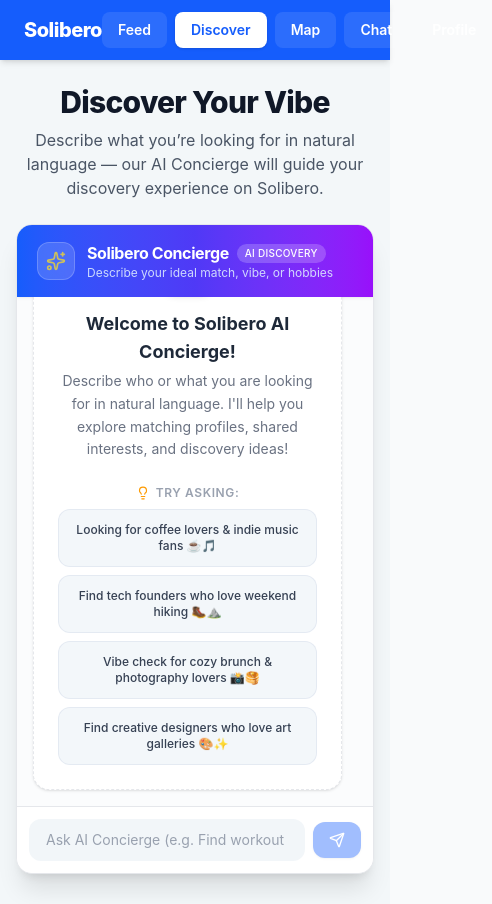
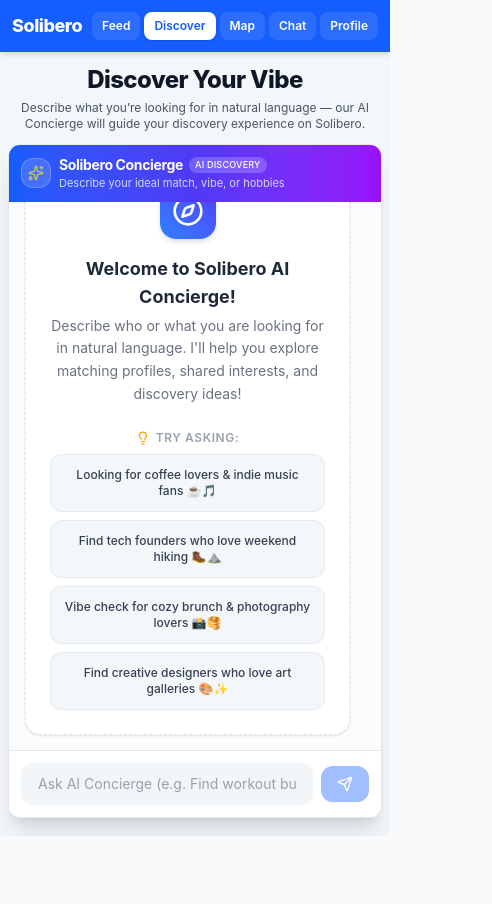
Before and after one commit to Jeeareen/soloberty, a Next.js app in the folder discovery-app/: page /discover in a window 390 px wide. Shown: the whole page, 492 px wide, since content can reach past the window. After the commit the page ends 844 px from the top, so only its background shows below. Built offline with nearby package versions, Linux system fonts and the light colour scheme.

Commit message:
fix(mobile): resolve navbar horizontal overflow and remove right white margin

```diff
--- a/discovery-app/app/discover/page.tsx
+++ b/discovery-app/app/discover/page.tsx
@@ -8,14 +8,14 @@
 
 export default function DiscoverPage() {
   return (
-    <main className="min-h-screen bg-slate-100/60 py-6 px-4 sm:px-6 lg:px-8">
-      <div className="max-w-4xl mx-auto space-y-6">
+    <main className="min-h-[calc(100vh-60px)] bg-slate-100/60 py-3 sm:py-6 px-2 sm:px-6 lg:px-8 w-full max-w-full overflow-x-hidden">
+      <div className="max-w-4xl mx-auto space-y-3 sm:space-y-6 w-full min-w-0">
         {/* Page Header */}
-        <div className="text-center space-y-2">
-          <h1 className="text-3xl sm:text-4xl font-extrabold text-gray-900 tracking-tight">
+        <div className="text-center space-y-1 sm:space-y-2 px-2">
+          <h1 className="text-2xl sm:text-4xl font-extrabold text-gray-900 tracking-tight">
             Discover Your Vibe
           </h1>
-          <p className="text-base text-gray-600 max-w-xl mx-auto">
+          <p className="text-xs sm:text-base text-gray-600 max-w-xl mx-auto">
             Describe what you’re looking for in natural language — our AI Concierge will guide your discovery experience on Solibero.
           </p>
         </div>
--- a/discovery-app/app/layout.tsx
+++ b/discovery-app/app/layout.tsx
@@ -13,10 +13,10 @@
   children: React.ReactNode;
 }) {
   return (
-    <html lang="en">
-      <body className="min-h-screen bg-gray-50 text-gray-900 antialiased">
+    <html lang="en" className="max-w-full overflow-x-hidden">
+      <body className="min-h-screen bg-gray-50 text-gray-900 antialiased max-w-full w-full overflow-x-hidden">
         <Navbar />
-        <main>{children}</main>
+        <main className="w-full max-w-full overflow-x-hidden">{children}</main>
       </body>
     </html>
   );
--- a/discovery-app/components/DiscoveryChat.tsx
+++ b/discovery-app/components/DiscoveryChat.tsx
@@ -183,21 +183,21 @@
       (lastMessage?.role === 'assistant' && !lastMessageText));
 
   return (
-    <div className="flex flex-col h-[650px] max-h-[82vh] w-full max-w-3xl mx-auto bg-white border border-gray-200 rounded-2xl shadow-xl overflow-hidden min-w-0 max-w-full font-sans transition-all duration-200">
+    <div className="flex flex-col h-[calc(100vh-170px)] sm:h-[650px] min-h-[480px] max-h-[88vh] w-full max-w-3xl mx-auto bg-white border border-gray-200 rounded-xl sm:rounded-2xl shadow-xl overflow-hidden min-w-0 max-w-full font-sans transition-all duration-200">
       {/* Header */}
-      <header className="flex items-center justify-between px-5 py-4 bg-gradient-to-r from-blue-600 via-indigo-600 to-purple-600 text-white shadow-sm w-full min-w-0">
-        <div className="flex items-center space-x-3 min-w-0">
-          <div className="p-2 bg-white/15 rounded-xl backdrop-blur-md border border-white/20 shrink-0">
-            <Sparkles className="w-5 h-5 text-yellow-300 animate-pulse" />
+      <header className="flex items-center justify-between px-3 sm:px-5 py-2.5 sm:py-4 bg-gradient-to-r from-blue-600 via-indigo-600 to-purple-600 text-white shadow-sm w-full min-w-0 gap-2">
+        <div className="flex items-center space-x-2 sm:space-x-3 min-w-0 flex-1">
+          <div className="p-1.5 sm:p-2 bg-white/15 rounded-xl backdrop-blur-md border border-white/20 shrink-0">
+            <Sparkles className="w-4 h-4 sm:w-5 sm:h-5 text-yellow-300 animate-pulse" />
           </div>
-          <div className="min-w-0">
-            <h2 className="text-base font-bold tracking-tight flex items-center gap-2 truncate">
+          <div className="min-w-0 flex-1">
+            <h2 className="text-sm sm:text-base font-bold tracking-tight flex items-center gap-1.5 truncate">
               Solibero Concierge
-              <span className="text-[10px] bg-white/20 text-white px-2 py-0.5 rounded-full font-medium tracking-wide uppercase shrink-0">
+              <span className="text-[9px] sm:text-[10px] bg-white/20 text-white px-1.5 sm:px-2 py-0.5 rounded-full font-medium tracking-wide uppercase shrink-0">
                 AI Discovery
               </span>
             </h2>
-            <p className="text-xs text-blue-100/90 font-normal truncate">
+            <p className="text-[11px] sm:text-xs text-blue-100/90 font-normal truncate">
               Describe your ideal match, vibe, or hobbies
             </p>
           </div>
@@ -207,7 +207,7 @@
           <button
             onClick={handleClear}
             title="Reset Chat"
-            className="flex items-center gap-1.5 px-3 py-1.5 text-xs font-semibold bg-white/10 hover:bg-white/20 text-white rounded-lg transition-colors border border-white/15 shrink-0"
+            className="flex items-center gap-1 sm:gap-1.5 px-2.5 sm:px-3 py-1 sm:py-1.5 text-xs font-semibold bg-white/10 hover:bg-white/20 text-white rounded-lg transition-colors border border-white/15 shrink-0"
           >
             <RotateCcw className="w-3.5 h-3.5" />
             <span className="hidden sm:inline">Reset</span>
--- a/discovery-app/components/MatchStack.tsx
+++ b/discovery-app/components/MatchStack.tsx
@@ -170,7 +170,7 @@
   }
 
   return (
-    <div className="relative flex h-[480px] w-full max-w-[520px] flex-col items-center justify-center overflow-hidden bg-gray-50 rounded-2xl shadow-lg touch-none mx-auto mt-6 [perspective:1000px]">
+    <div className="relative flex h-[480px] w-full max-w-[520px] min-w-0 max-w-full flex-col items-center justify-center overflow-hidden bg-gray-50 rounded-2xl shadow-lg touch-none mx-auto mt-4 sm:mt-6 [perspective:1000px]">
       {/* Accessibility Header */}
       <span className="sr-only" aria-live="polite">
         {UI_TEXT.ANNOUNCE_CARD(currentIndex + 1, cards.length)}
--- a/discovery-app/components/Navbar.tsx
+++ b/discovery-app/components/Navbar.tsx
@@ -21,19 +21,19 @@
   ];
 
   return (
-    <header className="sticky top-0 z-50 w-full bg-blue-600 shadow-md">
-      <div className="max-w-6xl mx-auto flex items-center justify-between px-6 py-3">
-        <Link href="/feed" className="text-xl font-extrabold text-white tracking-tight hover:opacity-90">
+    <header className="sticky top-0 z-50 w-full max-w-full bg-blue-600 shadow-md overflow-hidden min-w-0">
+      <div className="max-w-6xl mx-auto flex items-center justify-between px-3 sm:px-6 py-2.5 min-w-0 w-full">
+        <Link href="/feed" className="text-lg sm:text-xl font-extrabold text-white tracking-tight hover:opacity-90 shrink-0 mr-2 sm:mr-4">
           Solibero
         </Link>
-        <nav className="flex items-center space-x-2">
+        <nav className="flex items-center space-x-1 sm:space-x-2 overflow-x-auto no-scrollbar py-0.5 max-w-full min-w-0">
           {navItems.map((item) => {
             const isActive = pathname === item.href || (item.href !== '/feed' && pathname?.startsWith(item.href));
             return (
               <Link
                 key={item.href}
                 href={item.href}
-                className={`rounded-lg px-4 py-2 text-sm font-semibold transition-all duration-150 ${
+                className={`rounded-lg px-2.5 sm:px-4 py-1.5 sm:py-2 text-xs sm:text-sm font-semibold transition-all duration-150 whitespace-nowrap shrink-0 ${
                   isActive
                     ? 'bg-white text-blue-600 shadow-sm'
                     : 'bg-white/10 text-white hover:bg-white/25 hover:text-white'
```
Also changed, not shown: 1 other file (tests, documents, lock files or other folders).
